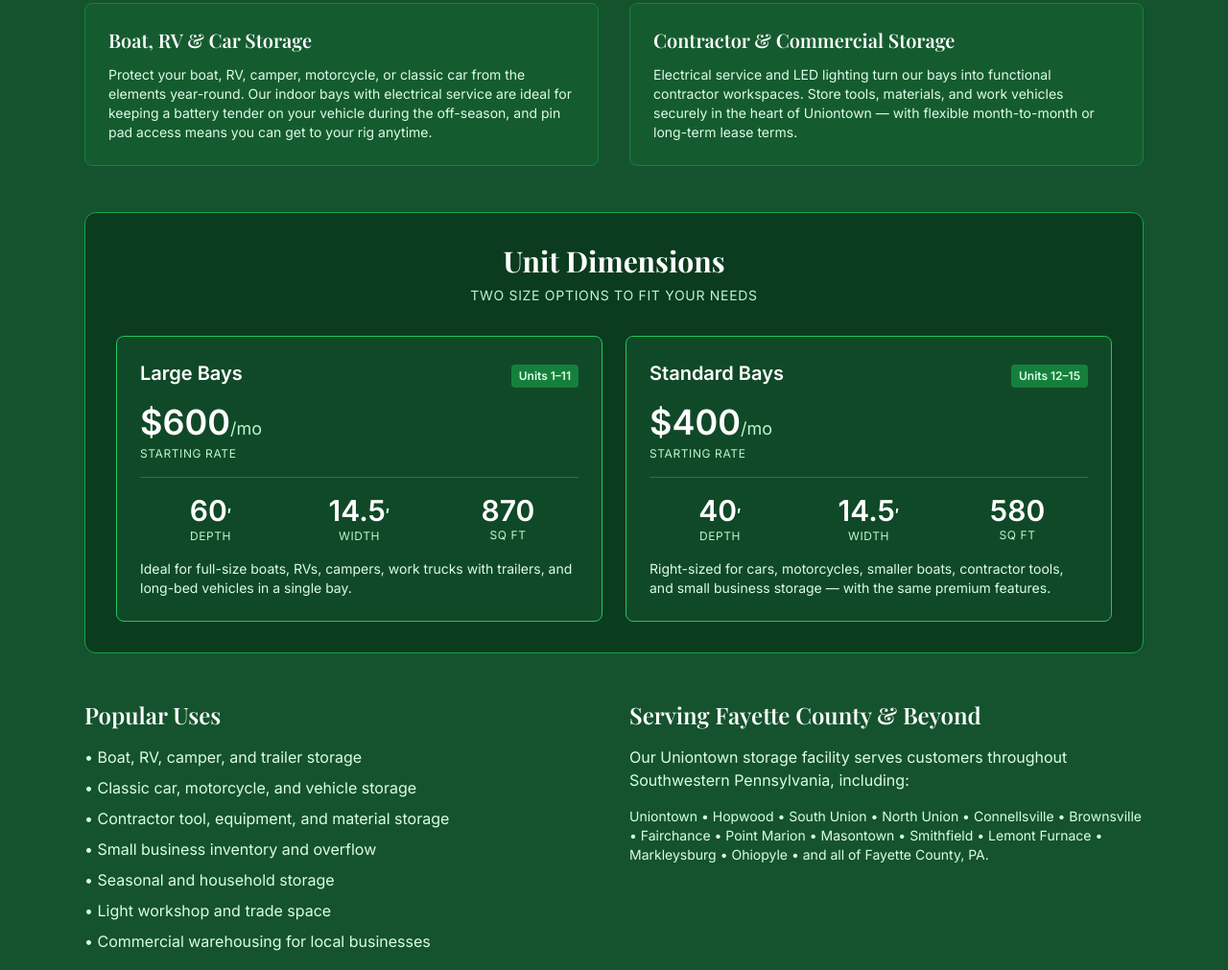
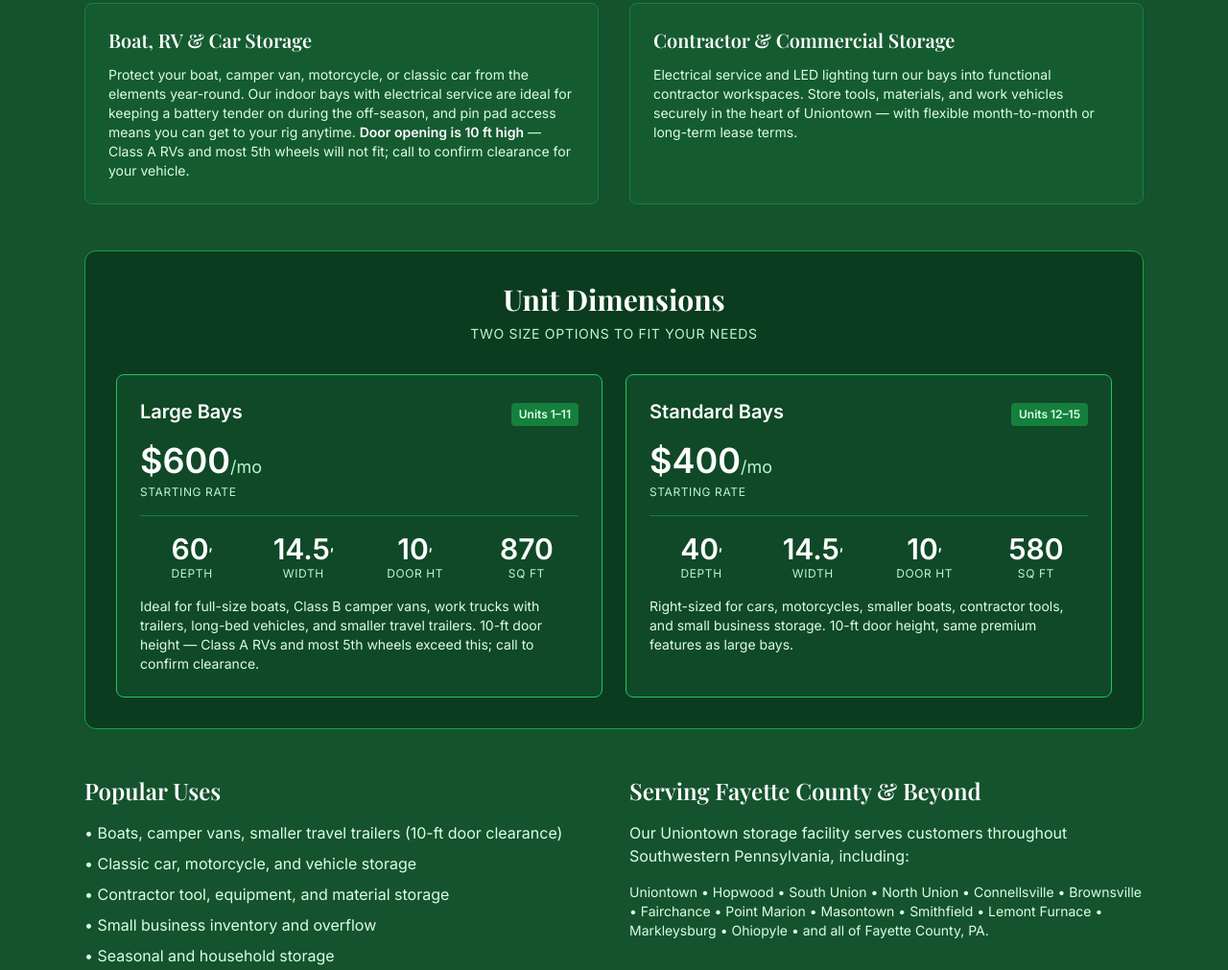
Before and after one commit to dustins89/oliver-square, a website: page index.html in a window 1280 px wide. Shown: the part 2033-3044 px from the top of the page at 96% size. Drawn offline with nearby package versions, Linux system fonts and the light colour scheme.

Commit message:
Disclose 10-ft door height everywhere; Class A RVs / 5th wheels don't fit

```diff
--- a/index.html
+++ b/index.html
@@ -139,6 +139,7 @@
           {"@type": "PropertyValue", "name": "Depth", "value": "60 ft"},
           {"@type": "PropertyValue", "name": "Width", "value": "14.5 ft"},
           {"@type": "PropertyValue", "name": "Area", "value": "870 sq ft"},
+          {"@type": "PropertyValue", "name": "Door Height", "value": "10 ft"},
           {"@type": "PropertyValue", "name": "Door Type", "value": "Automatic with opener"},
           {"@type": "PropertyValue", "name": "Lighting", "value": "LED"},
           {"@type": "PropertyValue", "name": "Electrical", "value": "Yes"},
@@ -175,6 +176,7 @@
           {"@type": "PropertyValue", "name": "Depth", "value": "40 ft"},
           {"@type": "PropertyValue", "name": "Width", "value": "14.5 ft"},
           {"@type": "PropertyValue", "name": "Area", "value": "580 sq ft"},
+          {"@type": "PropertyValue", "name": "Door Height", "value": "10 ft"},
           {"@type": "PropertyValue", "name": "Door Type", "value": "Automatic with opener"},
           {"@type": "PropertyValue", "name": "Lighting", "value": "LED"},
           {"@type": "PropertyValue", "name": "Electrical", "value": "Yes"},
@@ -252,7 +254,7 @@
             "name": "What is the largest vehicle I can store at Oliver Square?",
             "acceptedAnswer": {
               "@type": "Answer",
-              "text": "Our large bays (Units 1-11) are 60 feet deep by 14.5 feet wide, easily accommodating full-size boats, Class A and Class C RVs, fifth-wheel trailers, work trucks with trailers attached, and long-bed vehicles in a single bay."
+              "text": "Our large bays (Units 1-11) are 60 feet deep by 14.5 feet wide with a 10-foot door opening. They fit most boats on trailers, Class B camper vans, work trucks with trailers, long-bed vehicles, motorcycles, and smaller travel trailers. Class A motorhomes and most fifth-wheel trailers exceed 10 feet tall and will not fit — please call 412-246-4662 to confirm clearance for your specific vehicle."
             }
           },
           {
@@ -284,7 +286,7 @@
             "name": "Do you offer boat, RV, or car storage in Uniontown, PA?",
             "acceptedAnswer": {
               "@type": "Answer",
-              "text": "Yes. Oliver Square's storage bays are well-suited for boat storage, RV storage, camper storage, motorcycle storage, and classic car storage in Uniontown, PA. Each bay includes an automatic door with opener, LED lighting, electrical service for battery tenders, pin pad access, and is covered by site-wide security cameras."
+              "text": "Yes. Oliver Square's storage bays are well-suited for boat storage, Class B camper van storage, motorcycle storage, classic car storage, and smaller travel trailer storage in Uniontown, PA. Door height is 10 feet — Class A motorhomes and most fifth-wheel trailers will not fit. Each bay includes an automatic door with opener, LED lighting, electrical service for battery tenders, pin pad access, and is covered by site-wide security cameras."
             }
           },
           {
@@ -484,7 +486,7 @@
       <div class="grid grid-cols-1 md:grid-cols-2 gap-8 mb-12">
         <div class="bg-green-800/50 border border-green-700 rounded-lg p-6">
           <h3 class="text-xl font-semibold mb-3 text-white">Boat, RV & Car Storage</h3>
-          <p class="text-green-100 text-sm">Protect your boat, RV, camper, motorcycle, or classic car from the elements year-round. Our indoor bays with electrical service are ideal for keeping a battery tender on your vehicle during the off-season, and pin pad access means you can get to your rig anytime.</p>
+          <p class="text-green-100 text-sm">Protect your boat, camper van, motorcycle, or classic car from the elements year-round. Our indoor bays with electrical service are ideal for keeping a battery tender on during the off-season, and pin pad access means you can get to your rig anytime. <strong class="text-white">Door opening is 10 ft high</strong> — Class A RVs and most 5th wheels will not fit; call to confirm clearance for your vehicle.</p>
         </div>
         <div class="bg-green-800/50 border border-green-700 rounded-lg p-6">
           <h3 class="text-xl font-semibold mb-3 text-white">Contractor & Commercial Storage</h3>
@@ -508,21 +510,25 @@
               <p class="text-4xl font-bold text-white">$600<span class="text-lg font-normal text-green-200">/mo</span></p>
               <p class="text-xs uppercase tracking-wider text-green-200 mt-1">Starting rate</p>
             </div>
-            <div class="grid grid-cols-3 gap-2 mb-4 text-center">
+            <div class="grid grid-cols-4 gap-2 mb-4 text-center">
               <div>
-                <p class="text-3xl font-bold text-white">60<span class="text-lg">′</span></p>
+                <p class="text-2xl md:text-3xl font-bold text-white">60<span class="text-base">′</span></p>
                 <p class="text-xs uppercase tracking-wider text-green-200">Depth</p>
               </div>
               <div>
-                <p class="text-3xl font-bold text-white">14.5<span class="text-lg">′</span></p>
+                <p class="text-2xl md:text-3xl font-bold text-white">14.5<span class="text-base">′</span></p>
                 <p class="text-xs uppercase tracking-wider text-green-200">Width</p>
               </div>
               <div>
-                <p class="text-3xl font-bold text-white">870</p>
+                <p class="text-2xl md:text-3xl font-bold text-white">10<span class="text-base">′</span></p>
+                <p class="text-xs uppercase tracking-wider text-green-200">Door Ht</p>
+              </div>
+              <div>
+                <p class="text-2xl md:text-3xl font-bold text-white">870</p>
                 <p class="text-xs uppercase tracking-wider text-green-200">Sq Ft</p>
               </div>
             </div>
-            <p class="text-green-100 text-sm">Ideal for full-size boats, RVs, campers, work trucks with trailers, and long-bed vehicles in a single bay.</p>
+            <p class="text-green-100 text-sm">Ideal for full-size boats, Class B camper vans, work trucks with trailers, long-bed vehicles, and smaller travel trailers. 10-ft door height — Class A RVs and most 5th wheels exceed this; call to confirm clearance.</p>
           </div>
 
           <!-- Standard bays -->
@@ -535,21 +541,25 @@
               <p class="text-4xl font-bold text-white">$400<span class="text-lg font-normal text-green-200">/mo</span></p>
               <p class="text-xs uppercase tracking-wider text-green-200 mt-1">Starting rate</p>
             </div>
-            <div class="grid grid-cols-3 gap-2 mb-4 text-center">
+            <div class="grid grid-cols-4 gap-2 mb-4 text-center">
               <div>
-                <p class="text-3xl font-bold text-white">40<span class="text-lg">′</span></p>
+                <p class="text-2xl md:text-3xl font-bold text-white">40<span class="text-base">′</span></p>
                 <p class="text-xs uppercase tracking-wider text-green-200">Depth</p>
               </div>
               <div>
-                <p class="text-3xl font-bold text-white">14.5<span class="text-lg">′</span></p>
+                <p class="text-2xl md:text-3xl font-bold text-white">14.5<span class="text-base">′</span></p>
                 <p class="text-xs uppercase tracking-wider text-green-200">Width</p>
               </div>
               <div>
-                <p class="text-3xl font-bold text-white">580</p>
+                <p class="text-2xl md:text-3xl font-bold text-white">10<span class="text-base">′</span></p>
+                <p class="text-xs uppercase tracking-wider text-green-200">Door Ht</p>
+              </div>
+              <div>
+                <p class="text-2xl md:text-3xl font-bold text-white">580</p>
                 <p class="text-xs uppercase tracking-wider text-green-200">Sq Ft</p>
               </div>
             </div>
-            <p class="text-green-100 text-sm">Right-sized for cars, motorcycles, smaller boats, contractor tools, and small business storage — with the same premium features.</p>
+            <p class="text-green-100 text-sm">Right-sized for cars, motorcycles, smaller boats, contractor tools, and small business storage. 10-ft door height, same premium features as large bays.</p>
           </div>
         </div>
       </div>
@@ -558,7 +568,7 @@
         <div>
           <h3 class="text-2xl font-semibold mb-4">Popular Uses</h3>
           <ul class="space-y-2 text-green-100">
-            <li>• Boat, RV, camper, and trailer storage</li>
+            <li>• Boats, camper vans, smaller travel trailers (10-ft door clearance)</li>
             <li>• Classic car, motorcycle, and vehicle storage</li>
             <li>• Contractor tool, equipment, and material storage</li>
             <li>• Small business inventory and overflow</li>
@@ -588,7 +598,7 @@
         </figure>
         <figure class="rounded-lg overflow-hidden border-2 border-green-700">
           <img src="depth.jpg" width="1100" height="1467" alt="Open 870 sq ft storage bay showing 60 foot depth ideal for boats, RVs, and vehicles" class="w-full h-56 object-cover" loading="lazy" />
-          <figcaption class="bg-green-950 text-green-100 text-sm p-3 text-center">60-ft-deep bays easily fit boats, RVs, work trucks, and trailers</figcaption>
+          <figcaption class="bg-green-950 text-green-100 text-sm p-3 text-center">60-ft-deep bays fit boats, work trucks, camper vans, and smaller trailers (10-ft door height)</figcaption>
         </figure>
       </div>
 
@@ -644,7 +654,7 @@
         </details>
         <details class="bg-white rounded-lg border border-stone-200 p-6 group">
           <summary class="font-semibold text-lg text-stone-900 cursor-pointer">What is the largest vehicle I can store at Oliver Square?</summary>
-          <p class="mt-3 text-stone-700">Our large bays (Units 1-11) are 60 feet deep by 14.5 feet wide, easily accommodating full-size boats, Class A and Class C RVs, fifth-wheel trailers, work trucks with trailers attached, and long-bed vehicles in a single bay.</p>
+          <p class="mt-3 text-stone-700">Our large bays (Units 1-11) are 60 feet deep by 14.5 feet wide with a <strong>10-foot door opening</strong>. They fit most boats on trailers, Class B camper vans, work trucks with trailers, long-bed vehicles, motorcycles, and smaller travel trailers. <strong>Class A motorhomes and most fifth-wheel trailers exceed 10 feet tall and will not fit</strong> — please call <a href="tel:412-246-4662" class="text-green-800 hover:text-green-900 font-medium">412-246-4662</a> to confirm clearance for your specific vehicle.</p>
         </details>
         <details class="bg-white rounded-lg border border-stone-200 p-6 group">
           <summary class="font-semibold text-lg text-stone-900 cursor-pointer">Do you offer climate-controlled storage?</summary>
@@ -660,7 +670,7 @@
         </details>
         <details class="bg-white rounded-lg border border-stone-200 p-6 group">
           <summary class="font-semibold text-lg text-stone-900 cursor-pointer">Do you offer boat, RV, or car storage in Uniontown, PA?</summary>
-          <p class="mt-3 text-stone-700">Yes. Our storage bays are well-suited for boat storage, RV storage, camper storage, motorcycle storage, and classic car storage. Each bay includes an automatic door with opener, LED lighting, electrical service for battery tenders, pin pad access, and is covered by site-wide security cameras.</p>
+          <p class="mt-3 text-stone-700">Yes. Our storage bays are well-suited for boat storage, Class B camper van storage, motorcycle storage, classic car storage, and smaller travel trailer storage. <strong>Door height is 10 feet</strong> — Class A motorhomes and most fifth-wheel trailers will not fit. Each bay includes an automatic door with opener, LED lighting, electrical service for battery tenders, pin pad access, and is covered by site-wide security cameras.</p>
         </details>
         <details class="bg-white rounded-lg border border-stone-200 p-6 group">
           <summary class="font-semibold text-lg text-stone-900 cursor-pointer">What security features does Oliver Square have?</summary>
```
Also changed, not shown: styles.css.
